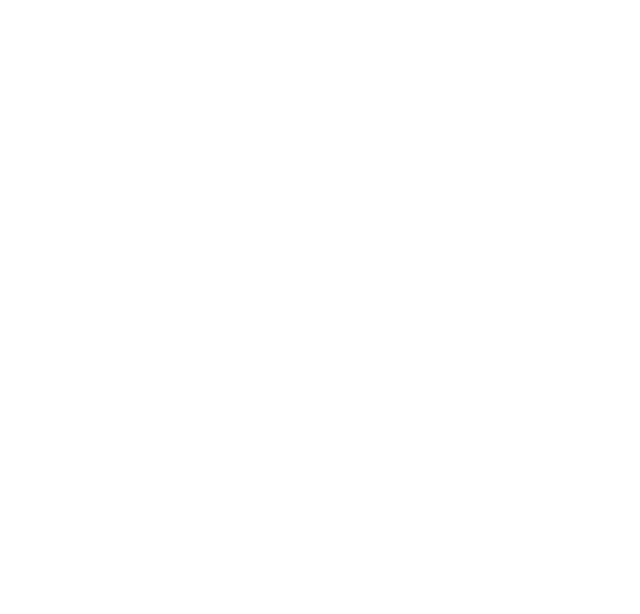
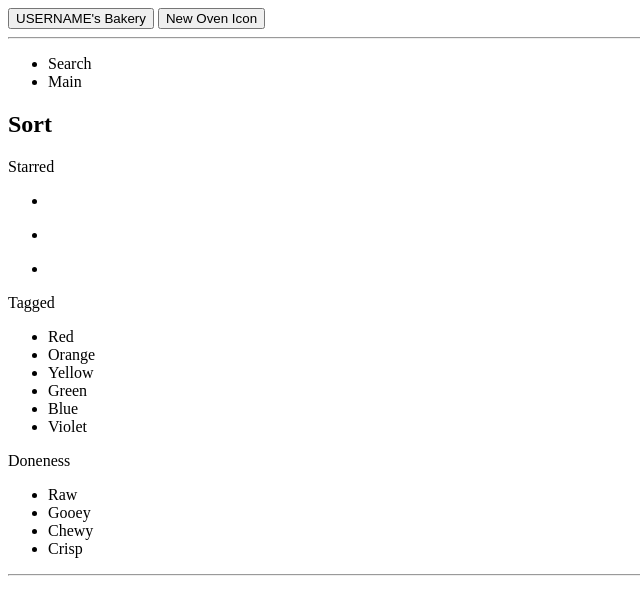
Before and after one commit to arishalidev/cookie-task-manager, a website: page index.html in a window 1280 px wide. Shown: the whole page, without its empty margins (0-640 px from the left). Drawn offline with Linux system fonts and the light colour scheme.

Commit message:
sidebar navigation / html

```diff
--- a/index.html
+++ b/index.html
@@ -2,9 +2,74 @@
 <html lang="en">
 <head>
     <meta charset="UTF-8">
-    <title>Title</title>
+    <title>Cookie Task Manager</title>
 </head>
 <body>
+<div>
+    <aside>
+        <div>
+            <button type="button">USERNAME's Bakery</button>
+            <button type="button">New Oven Icon</button>
+        </div>
 
+        <hr>
+
+        <div>
+            <ul>
+                <li>Search</li>
+                <li>Main</li>
+            </ul>
+
+            <div>
+                <h2>Sort</h2>
+            </div>
+
+            <div>
+                <span>Starred</span>
+            </div>
+            <!-- 3 Stars -->
+            <ul>
+                <li></li>
+            </ul>
+
+            <!-- 2 Stars -->
+            <ul>
+                <li></li>
+            </ul>
+
+            <!-- 1 Stars -->
+            <ul>
+                <li></li>
+            </ul>
+
+
+            <div>
+                <span>Tagged</span>
+            </div>
+            <ul>
+                <li>Red</li>
+                <li>Orange</li>
+                <li>Yellow</li>
+                <li>Green</li>
+                <li>Blue</li>
+                <li>Violet</li>
+            </ul>
+
+
+            <div>
+                <span>Doneness</span>
+            </div>
+
+            <ul>
+                <li>Raw</li>
+                <li>Gooey</li>
+                <li>Chewy</li>
+                <li>Crisp</li>
+            </ul>
+            <hr>
+        </div>
+
+    </aside>
+</div>
 </body>
 </html>
```
